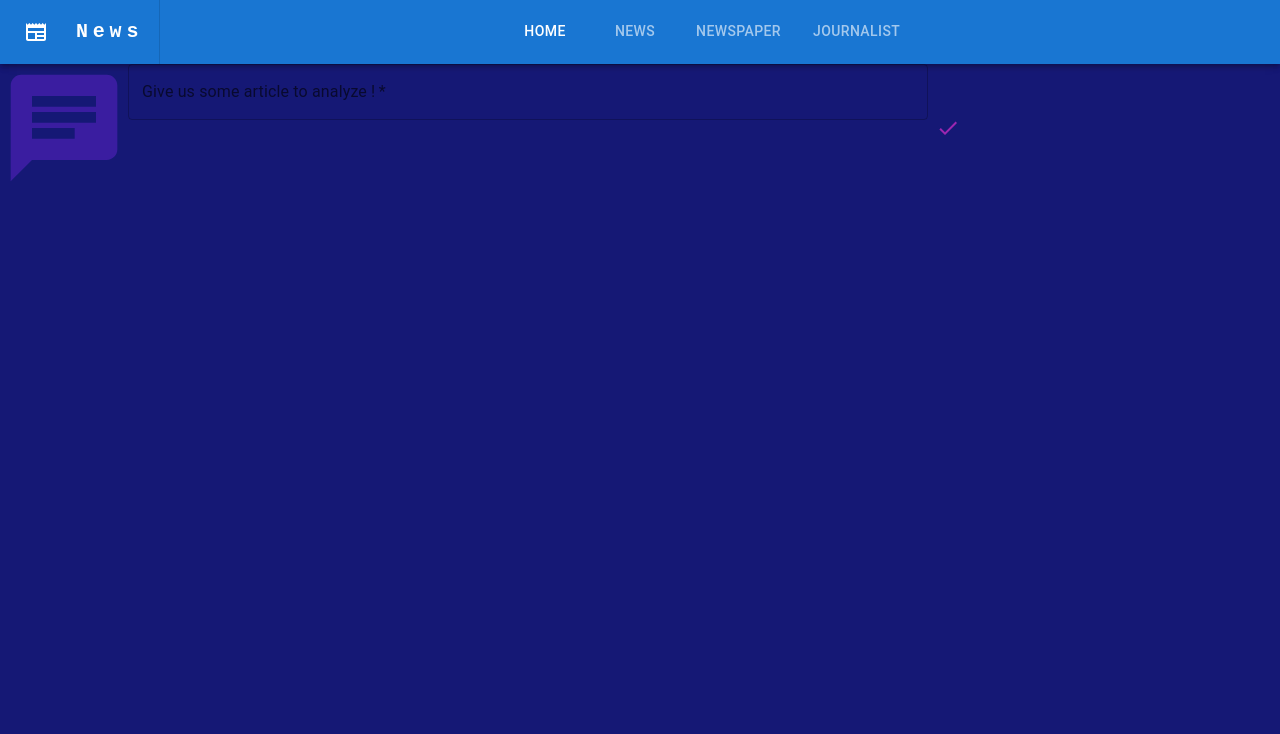
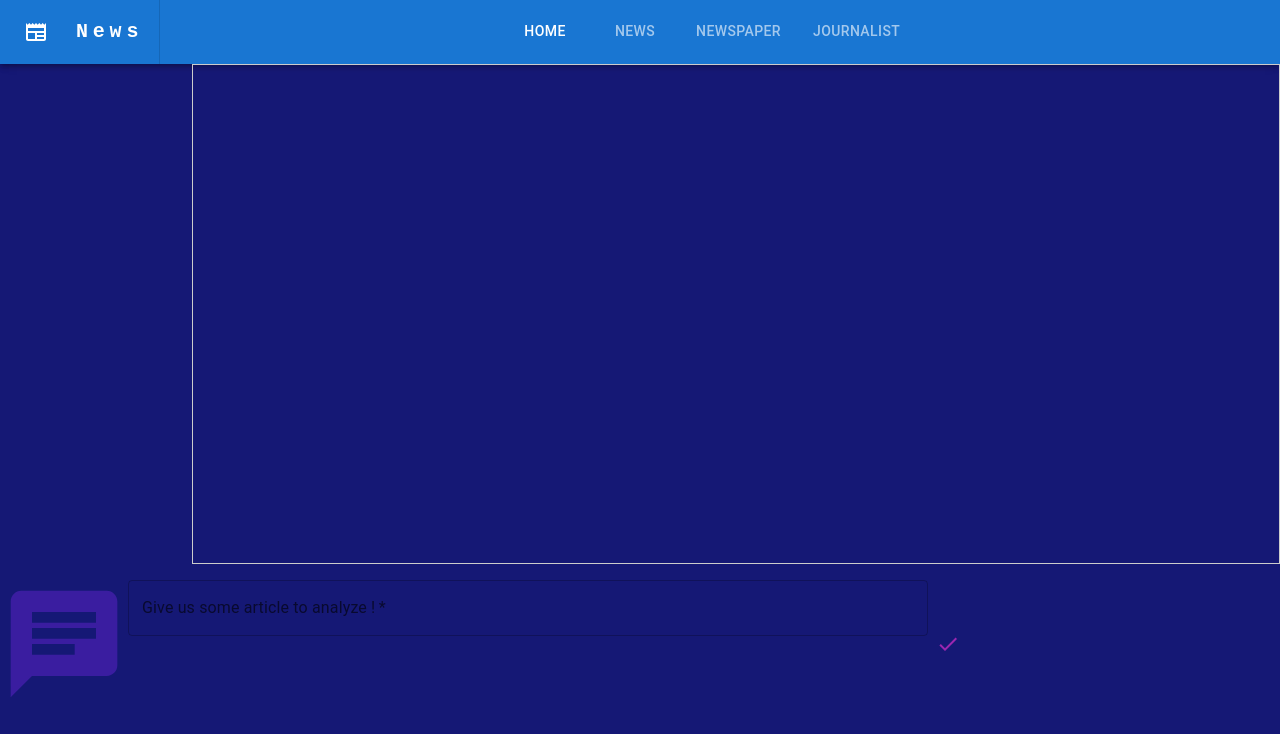
Before and after one commit to RahulCHANDER25/News-Context, a Next.js app in the folder news-context-front/: page /analyze/article in a window 1280 px wide. Shown: the top 734 px of the page. Built offline with nearby package versions, Linux system fonts and the light colour scheme.

Commit message:
feat: Chat bot components and Analyze page is done !

```diff
--- /dev/null
+++ b/news-context-front/src/components/ChatTextArea.tsx
@@ -0,0 +1,71 @@
+import { Box, Divider, Icon, Stack, Typography } from "@mui/material";
+import { ChatInfos } from "./types/ChatInfos";
+import AccountCircleIcon from '@mui/icons-material/AccountCircle';
+import SmartToyIcon from '@mui/icons-material/SmartToy';
+
+interface IChatTextArea {
+  chats: ChatInfos[],
+}
+
+export default function ChatTextArea({ chats }: IChatTextArea) {
+  return (
+    <Stack
+      sx={{
+        gap: 2,
+        mb: 2,
+        display: "flex",
+        justifyItems: "center",
+        maxHeight: "500px",
+        minHeight: "500px",
+        marginLeft: "15%",
+        overflowY: "auto",
+        padding: 2,
+        border: "1px solid #ccc"
+      }}
+    >
+      {chats.map((chat, index) => {
+        const isMe = chat.person === "me"
+        return (
+          <Box
+            key={`${chat.person}-${index}`}
+            sx={{
+              display: "flex",
+              justifyContent: isMe ? "flex-end" : "flex-start",
+              alignItems: "center",
+              maxWidth: "100%",
+              marginBottom: 2,
+            }}
+          >
+            <Box
+              sx={{
+                minWidth: "150px",
+                maxWidth: "100%",
+                p: 2,
+                border: 1,
+                outlineColor: "green",
+                display: "flex",
+                flexDirection: "column",
+                justifyContent: "center",
+                backgroundColor: isMe ? "#dcf8c6" : "#fff",
+                borderRadius: "8px",
+                marginRight: isMe ? "5%" : "",
+                marginLeft: isMe ? "" : "5%",
+                marginTop: "1%",
+              }}>
+              {isMe ? <AccountCircleIcon fontSize="large" /> : <SmartToyIcon fontSize="large" />}
+              <Divider
+                sx={{
+                  marginTop: "2%",
+                  marginBottom: "2%"
+                }}
+              />
+              <Typography>
+                {chat.text}
+              </Typography>
+            </Box>
+          </Box>
+        )
+      })}
+    </Stack>
+  )
+}
--- a/news-context-front/src/components/Prompt.tsx
+++ b/news-context-front/src/components/Prompt.tsx
@@ -1,41 +1,36 @@
 'use client'
 import ChatBox from "@/components/ChatBox";
 import { Done } from "@mui/icons-material";
-import { Box, IconButton, Typography } from "@mui/material";
-import { FormEvent, useState } from "react";
+import { Box, IconButton } from "@mui/material";
+import { FormEvent, useCallback, useState } from "react";
 import { sendArticleRequest } from "@/api/sendPrompt"
+import ChatTextArea from "./ChatTextArea";
+import { ChatInfos } from "./types/ChatInfos";
 
-interface ChatInfos {
-  person: "me" | "bot",
-  text: string
-}
 
 export default function Prompt() {
   const [input, setInput] = useState("")
   const [chatInfos, setChatInfos] = useState<ChatInfos[]>([])
 
-  const submitNewsChat = async (e: FormEvent<HTMLFormElement>) => {
+  const submitNewsChat = useCallback((e: FormEvent<HTMLFormElement>) => {
     e.preventDefault()
-    setChatInfos([...chatInfos, { person: "me", text: input }])
-    console.log("Prompt is sent")
+    setChatInfos((prev) => [...prev, { person: "me", text: input }])
     sendArticleRequest(input)
       .then((res) => {
-        console.log(res.data)
-        setChatInfos([...chatInfos, { person: "bot", text: res.data.generated_text }])
+        console.log(res.data, chatInfos.length)
+        setChatInfos((prev) => [...prev, { person: "bot", text: res.data.generated_text }])
       })
       .catch((err) => {
         console.log(err)
       })
-  }
+  }, [chatInfos, input])
 
   return (
     <>
-      {chatInfos.map((infos) => { // Later on display the whole prompt ! => Component ChatArea (readonly datas)
-        return <Box key={`${infos.person}-${infos.text}`}><Typography>{infos.person}-{infos.text}</Typography></Box>
-      })}
+      <ChatTextArea chats={chatInfos}/>
       <Box
         component="form"
-        className="flex justify-center items-center min-h-screen"
+        className="flex justify-center items-center"
         onSubmit={submitNewsChat}
       >
         <ChatBox setInput={(newInput: string) => { setInput(newInput) }} />
--- /dev/null
+++ b/news-context-front/src/components/types/ChatInfos.ts
@@ -0,0 +1,4 @@
+export interface ChatInfos {
+    person: "me" | "bot",
+    text: string
+}
```
